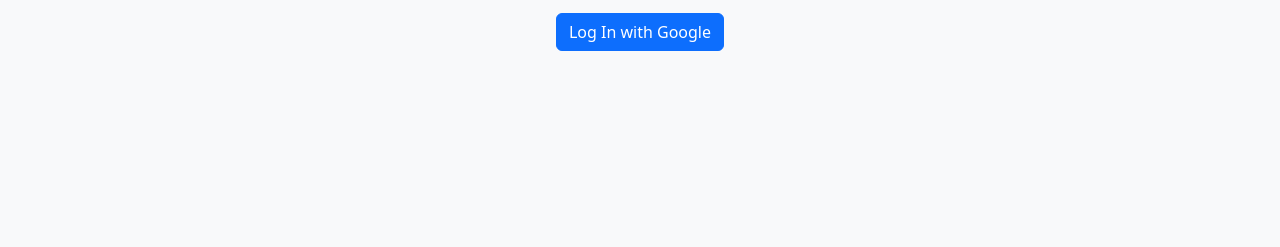
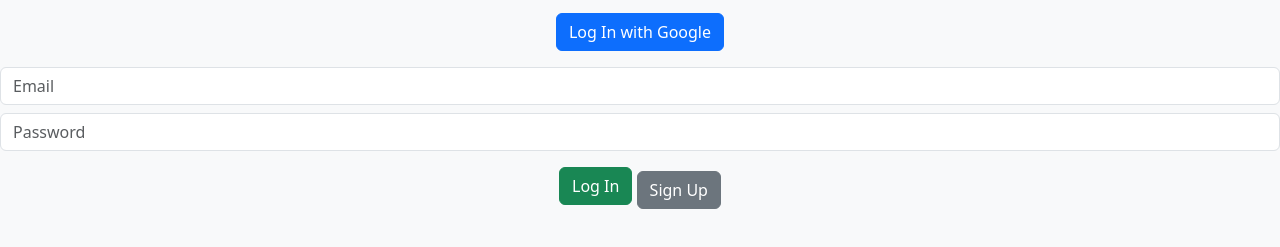
Before and after one commit to MiteshRaneMR/CCReward, a plain HTML site: page index.html in a window 1280 px wide. Shown: the part 131-378 px from the top of the page. Drawn offline with nearby package versions, Linux system fonts and the light colour scheme; no server answers.

Commit message:
Update index.html

```diff
--- a/index.html
+++ b/index.html
@@ -20,7 +20,17 @@
     <div id="login-prompt" class="text-center mt-5">
         <h1>Welcome to Credit Card Tracker</h1>
         <p>Please log in to access your cards.</p>
-        <button id="login-btn" class="btn btn-primary">Log In with Google</button>
+
+        <!-- Google Login -->
+        <button id="login-btn" class="btn btn-primary mb-3">Log In with Google</button>
+
+        <!-- Email/Password Login -->
+        <div class="mb-3">
+            <input type="email" id="email" class="form-control" placeholder="Email" required>
+            <input type="password" id="password" class="form-control mt-2" placeholder="Password" required>
+        </div>
+        <button id="email-login-btn" class="btn btn-success mb-2">Log In</button>
+        <button id="email-signup-btn" class="btn btn-secondary">Sign Up</button>
     </div>
 
     <!-- Main App Content -->
```
